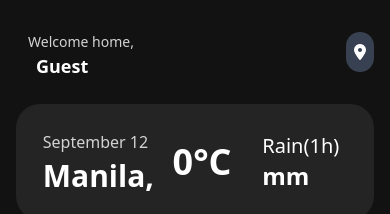
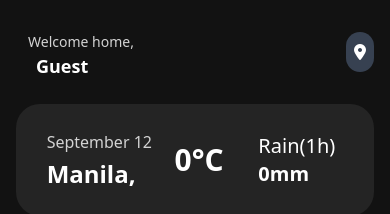
Before and after one commit to kryptune/Weather-app, a React (Vite) app: page / in a window 390 px wide. Shown: the top 214 px of the page. Built offline with nearby package versions, Linux system fonts and the light colour scheme; no server answers.

Commit message:
adjusted the font of the main panel

```diff
--- a/src/Components/MainPanel.jsx
+++ b/src/Components/MainPanel.jsx
@@ -4,7 +4,7 @@
     const [rain ,setRain] = useState(0)
     const temperature = data?.main?.temp || "";
     const country = data?.sys?.country || "";
-    const textSize = city.length > 8 ? "text-2xl" : "text-3xl"
+    const textSize = city.length > 8 ? "text-xl" : "text-2xl"
     const currentDate = new Date();
     const options = {
     day: '2-digit',      // Two-digit day (e.g., 05)
@@ -19,10 +19,10 @@
             setHour("3h")
             setRain(data?.rain?.["3h"])
         }
-        setRain(data?.rain?.[hour])
+        setRain(data?.rain?.[hour] || 0)
     }, [data] )
 
-    console.log( data?.rain?.["1h"] )
+
 
     return(
         <div className="flex rounded-3xl bg-[#242424] p-5 items-center justify-evenly md:px-7 md:py-10 md:h-[200px] md:mr-4">
@@ -30,10 +30,10 @@
                 <h1 className="text-base text-[#D3D3D3] mb-1 md:text-xl">{formattedDate}</h1>
                 <h2 className={`${textSize} text-[#ffffff] font-bold md:text-5xl`}>{capitalize(city)}, {country} </h2>
             </div>
-            <div className="text-4xl text-[#ffffff] font-bold mr-4 md:text-6xl md:ml-4">{Math.round(temperature)}°C </div>
+            <div className="text-3xl text-[#ffffff] font-bold mr-4 md:text-6xl md:ml-4">{Math.round(temperature)}°C </div>
             <div className="flex flex-col justify-center p-2">
                 <p className="text-xl text-[#ffffff]">Rain({hour})</p>
-                <h3 className="text-2xl text-[#ffffff] font-bold">{rain} mm</h3>
+                <h3 className="text-xl text-[#ffffff] font-bold">{rain}mm</h3>
             </div>
         </div>
 
```
